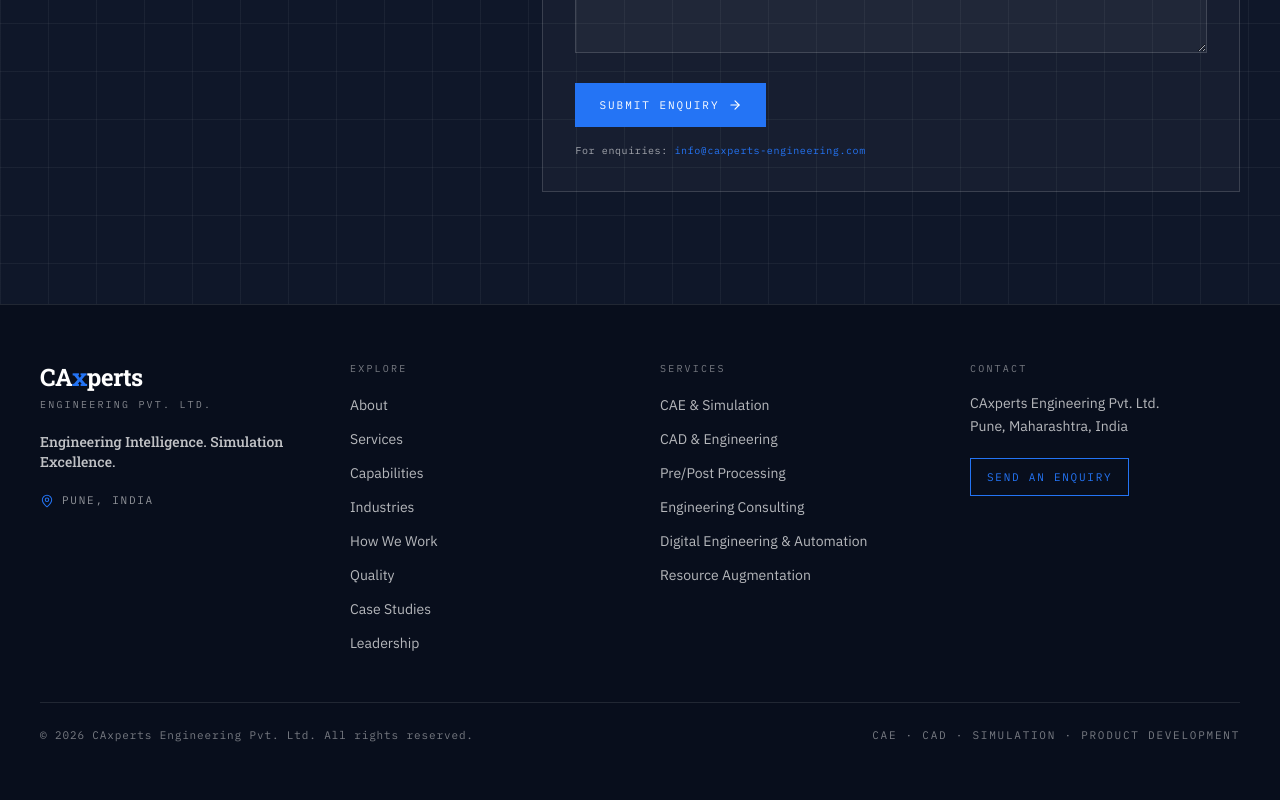
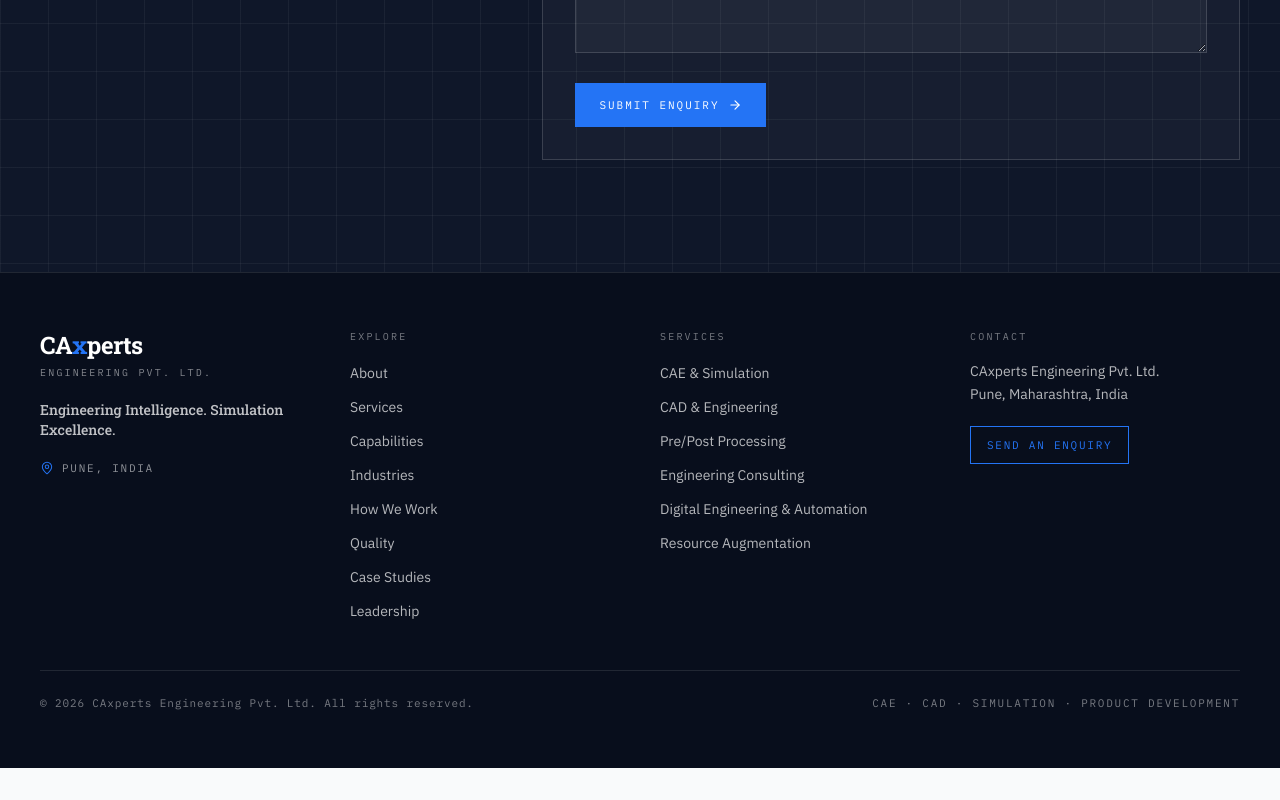
Before and after one commit to nishant-naik-1985/website-Final, a React (Vite) app in the folder apps/web/: page / in a window 1280 px wide. Shown: the part 8888-9688 px from the top of the page. After the commit the page ends 9656 px from the top, so only its background shows below. Built offline with nearby package versions, Linux system fonts and the light colour scheme; the HTML template or start-up script is replaced by a standard one.

Commit message:
Remove contact email footer

```diff
--- a/apps/web/src/pages/HomePage.jsx
+++ b/apps/web/src/pages/HomePage.jsx
@@ -486,9 +486,6 @@ function EnquiryForm() {
                     </>
                 )}
             </button>
-            <p className="mt-4 font-mono text-[10px] leading-relaxed tracking-[0.06em] text-white/60">
-                For enquiries: <a href="mailto:info@caxperts-engineering.com" className="text-electric underline-offset-2 hover:underline">info@caxperts-engineering.com</a>
-            </p>
         </form>
     );
 }
```
